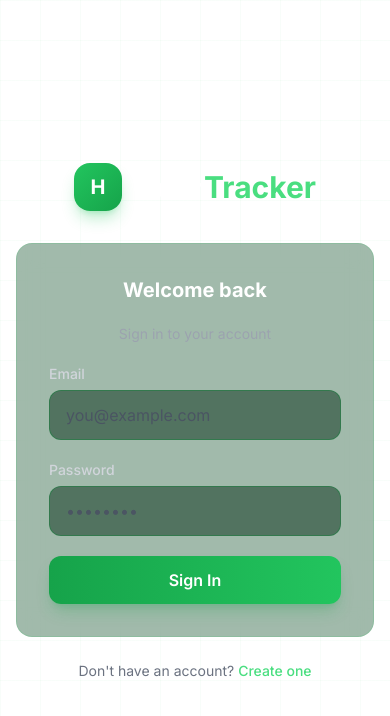
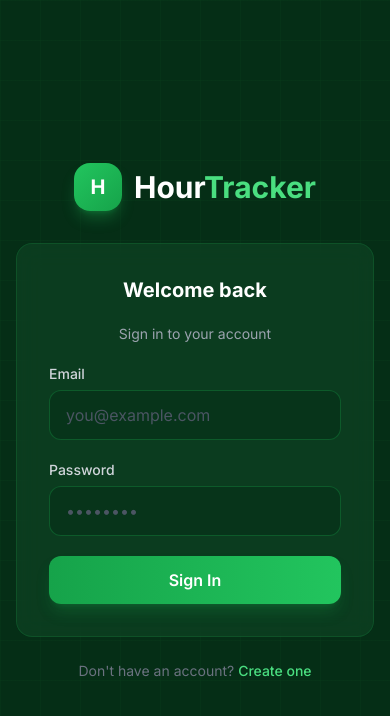
Before and after one commit to hurileborjigin/HourTracker, a Next.js app: page /login in a window 390 px wide. Shown: the top 716 px of the page. Built offline with nearby package versions, Linux system fonts and the light colour scheme.

Commit message:
fix: mobile viewport overflow - force max-w-100vw + overflow-x-hidden on html/body/layout/all pages

```diff
--- a/src/app/earnings/page.tsx
+++ b/src/app/earnings/page.tsx
@@ -87,7 +87,7 @@ export default function EarningsPage() {
 
   if (status === "loading" || loading) {
     return (
-      <div className="min-h-screen">
+      <div className="min-h-screen w-full overflow-x-hidden">
         <Navbar />
         <div className="flex items-center justify-center py-20">
           <div className="animate-pulse-slow">
@@ -101,7 +101,7 @@ export default function EarningsPage() {
   }
 
   return (
-    <div className="min-h-screen">
+    <div className="min-h-screen w-full overflow-x-hidden">
       <Navbar />
       <main className="max-w-2xl mx-auto px-4 py-6 space-y-6">
         <div className="animate-fade-in">
--- a/src/app/globals.css
+++ b/src/app/globals.css
@@ -10,20 +10,29 @@
 
 * {
   box-sizing: border-box;
+  margin: 0;
+  padding: 0;
+}
+
+html, body {
+  width: 100%;
+  max-width: 100vw;
+  overflow-x: hidden;
 }
 
 html {
-  width: 100%;
   overflow-x: hidden;
 }
 
 body {
-  @apply bg-brand-950 text-gray-100 antialiased;
+  @apply text-gray-100 antialiased;
   width: 100%;
+  max-width: 100vw;
   overflow-x: hidden;
   min-height: 100vh;
   background: linear-gradient(135deg, #052e16 0%, #14532d 50%, #0f2e1a 100%);
   background-attachment: fixed;
+  background-color: #052e16;
 }
 
 /* Mobile viewport fix */
--- a/src/app/layout.tsx
+++ b/src/app/layout.tsx
@@ -24,7 +24,7 @@ export default function RootLayout({
 }) {
   return (
     <html lang="en">
-      <body className={`${inter.className} bg-grid`}>
+      <body className={`${inter.className} bg-grid w-full max-w-[100vw] overflow-x-hidden`}>
         <AuthProvider>{children}</AuthProvider>
       </body>
     </html>
--- a/src/app/page.tsx
+++ b/src/app/page.tsx
@@ -166,7 +166,7 @@ export default function DashboardPage() {
   const { h, m, s } = formatDuration(elapsed);
 
   return (
-    <div className="min-h-screen">
+    <div className="min-h-screen w-full overflow-x-hidden">
       <Navbar />
       <main className="max-w-2xl mx-auto px-4 py-6 space-y-6">
         {/* Toast for too-short sessions */}
--- a/src/app/settings/page.tsx
+++ b/src/app/settings/page.tsx
@@ -58,7 +58,7 @@ export default function SettingsPage() {
 
   if (status === "loading" || loading) {
     return (
-      <div className="min-h-screen">
+      <div className="min-h-screen w-full overflow-x-hidden">
         <Navbar />
         <div className="flex items-center justify-center py-20">
           <div className="animate-pulse-slow">
@@ -72,7 +72,7 @@ export default function SettingsPage() {
   }
 
   return (
-    <div className="min-h-screen">
+    <div className="min-h-screen w-full overflow-x-hidden">
       <Navbar />
       <main className="max-w-md mx-auto px-4 py-6">
         {/* Page Title */}
--- a/src/app/summary/page.tsx
+++ b/src/app/summary/page.tsx
@@ -119,7 +119,7 @@ export default function SummaryPage() {
 
   if (status === "loading" || loading) {
     return (
-      <div className="min-h-screen">
+      <div className="min-h-screen w-full overflow-x-hidden">
         <Navbar />
         <div className="flex items-center justify-center py-20">
           <div className="animate-pulse-slow">
@@ -133,7 +133,7 @@ export default function SummaryPage() {
   }
 
   return (
-    <div className="min-h-screen">
+    <div className="min-h-screen w-full overflow-x-hidden">
       <Navbar />
       <main className="max-w-2xl mx-auto px-4 py-6 space-y-6">
         {/* Page Title */}
--- a/src/app/trends/page.tsx
+++ b/src/app/trends/page.tsx
@@ -134,7 +134,7 @@ export default function TrendsPage() {
 
   if (status === "loading" || loading) {
     return (
-      <div className="min-h-screen">
+      <div className="min-h-screen w-full overflow-x-hidden">
         <Navbar />
         <div className="flex items-center justify-center py-20">
           <div className="animate-pulse-slow">
@@ -166,7 +166,7 @@ export default function TrendsPage() {
   };
 
   return (
-    <div className="min-h-screen">
+    <div className="min-h-screen w-full overflow-x-hidden">
       <Navbar />
       <main className="max-w-3xl mx-auto px-4 py-6 space-y-6">
         <div className="animate-fade-in">
```
